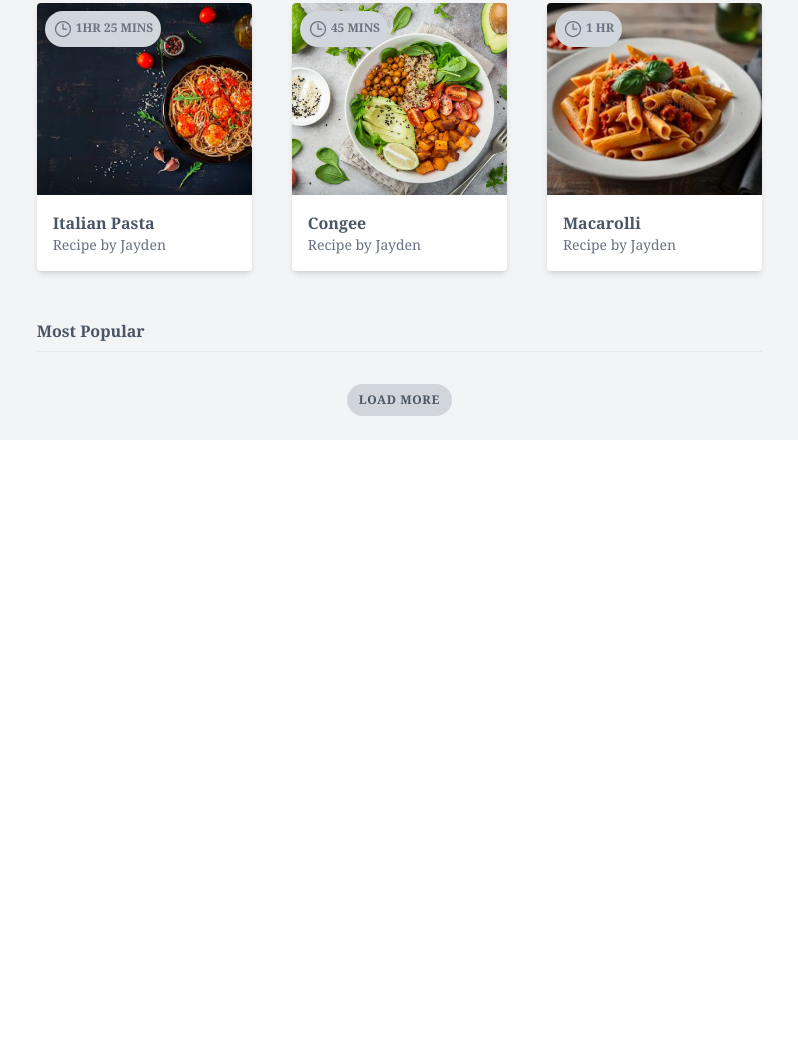
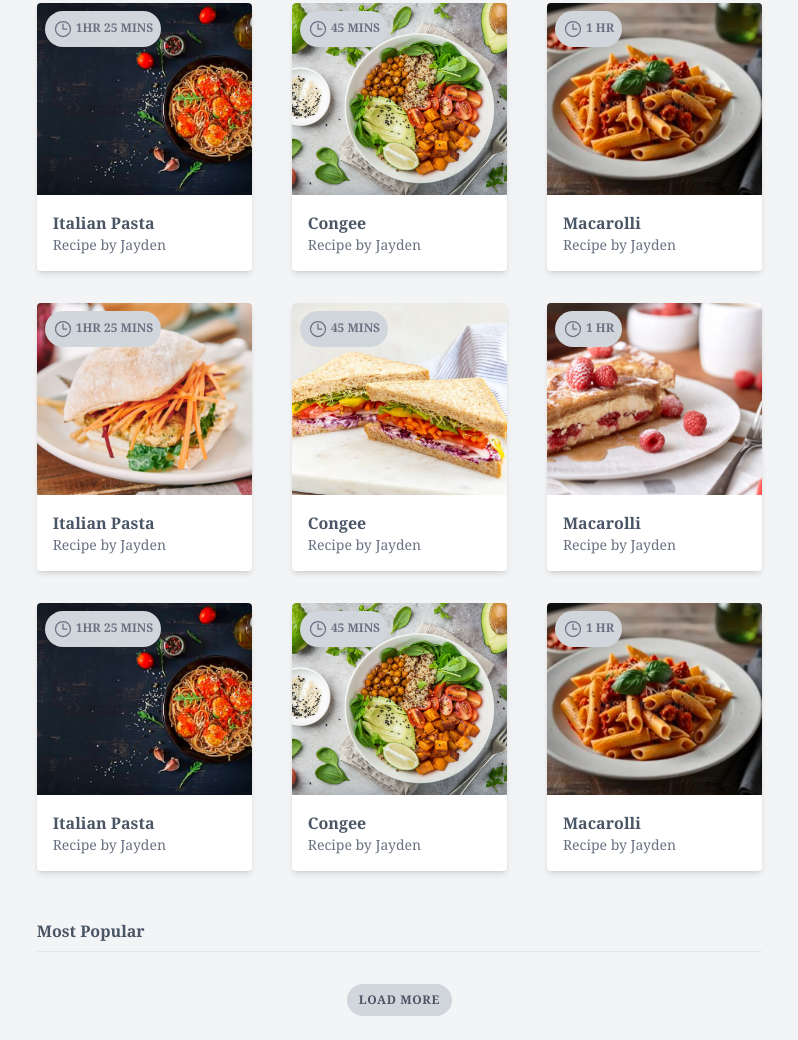
Before and after one commit to Jay-dotcom-svg/tailwindcss, a website built with Vite: page index.html in a window 1280 px wide. Shown: the part 262-1302 px from the top of the page, without its empty margins (454-1252 px from the left). Before the commit the page ends 800 px from the top, so only its background shows below. Built offline with nearby package versions, Linux system fonts and the light colour scheme.

Commit message:
Updated the project with additional image

```diff
--- a/index.html
+++ b/index.html
@@ -71,7 +71,7 @@
 
     <div class="mt-8 grid lg:grid-cols-3 gap-10">
       <!-- cards go here -->
-       <div class="card hover:shadow-lg">
+       <div class="card hover:shadow-red-400">
         <img src="/img/image.png" alt="Pasta" class="w-full h-32 sm:h-48 object-cover">
         <div class="m-4">
           <span class="font-bold">Italian Pasta</span>
@@ -85,7 +85,7 @@
           <span>1hr 25 mins</span>
         </div>
       </div>
-       <div class="card hover:shadow-lg">
+       <div class="card hover:shadow-red-400">
         <img src="/img/about1.png" alt="Congee" class="w-full h-32 sm:h-48 object-cover">
         <div class="m-4">
           <span class="font-bold">Congee</span>
@@ -98,7 +98,93 @@
           <span>45 mins</span>
         </div>
       </div>
-       <div class="card hover:shadow-lg">
+       <div class="card hover:shadow-red-400">
+        <img src="/img/macarol.png" alt="macarol" class="w-full h-32 sm:h-48 object-cover">
+        <div class="m-4">
+          <span class="font-bold">Macarolli</span>
+          <span class="block text-gray-500 text-sm">Recipe by Jayden</span>
+        </div>
+        <div class="badge">
+                    <svg xmlns="http://www.w3.org/2000/svg" fill="none" viewBox="0 0 24 24" stroke-width="1.5" stroke="currentColor" class="w-5 inline-block">
+  <path stroke-linecap="round" stroke-linejoin="round" d="M12 6v6h4.5m4.5 0a9 9 0 1 1-18 0 9 9 0 0 1 18 0Z" />
+</svg>
+          <span>1 hr</span>
+        </div>
+      </div>
+    </div>
+    <div class="mt-8 grid lg:grid-cols-3 gap-10">
+      <!-- cards go here -->
+       <div class="card hover:shadow-red-400">
+        <img src="/img/explore2.jpg" alt="Pasta" class="w-full h-32 sm:h-48 object-cover">
+        <div class="m-4">
+          <span class="font-bold">Italian Pasta</span>
+          <span class="block text-gray-500 text-sm">Recipe by Jayden</span>
+        </div>
+        <div class="badge">
+          <svg xmlns="http://www.w3.org/2000/svg" fill="none" viewBox="0 0 24 24" stroke-width="1.5" stroke="currentColor" class="w-5 inline-block">
+  <path stroke-linecap="round" stroke-linejoin="round" d="M12 6v6h4.5m4.5 0a9 9 0 1 1-18 0 9 9 0 0 1 18 0Z" />
+</svg>
+
+          <span>1hr 25 mins</span>
+        </div>
+      </div>
+       <div class="card hover:shadow-red-400">
+        <img src="/img/explore1.jpg" alt="Congee" class="w-full h-32 sm:h-48 object-cover">
+        <div class="m-4">
+          <span class="font-bold">Congee</span>
+          <span class="block text-gray-500 text-sm">Recipe by Jayden</span>
+        </div>
+        <div class="badge">
+                    <svg xmlns="http://www.w3.org/2000/svg" fill="none" viewBox="0 0 24 24" stroke-width="1.5" stroke="currentColor" class="w-5 inline-block">
+  <path stroke-linecap="round" stroke-linejoin="round" d="M12 6v6h4.5m4.5 0a9 9 0 1 1-18 0 9 9 0 0 1 18 0Z" />
+</svg>
+          <span>45 mins</span>
+        </div>
+      </div>
+       <div class="card hover:shadow-red-400">
+        <img src="/img/explore3.jpg" alt="macarol" class="w-full h-32 sm:h-48 object-cover">
+        <div class="m-4">
+          <span class="font-bold">Macarolli</span>
+          <span class="block text-gray-500 text-sm">Recipe by Jayden</span>
+        </div>
+        <div class="badge">
+                    <svg xmlns="http://www.w3.org/2000/svg" fill="none" viewBox="0 0 24 24" stroke-width="1.5" stroke="currentColor" class="w-5 inline-block">
+  <path stroke-linecap="round" stroke-linejoin="round" d="M12 6v6h4.5m4.5 0a9 9 0 1 1-18 0 9 9 0 0 1 18 0Z" />
+</svg>
+          <span>1 hr</span>
+        </div>
+      </div>
+    </div>
+    <div class="mt-8 grid lg:grid-cols-3 gap-10">
+      <!-- cards go here -->
+       <div class="card hover:shadow-red-400">
+        <img src="/img/image.png" alt="Pasta" class="w-full h-32 sm:h-48 object-cover">
+        <div class="m-4">
+          <span class="font-bold">Italian Pasta</span>
+          <span class="block text-gray-500 text-sm">Recipe by Jayden</span>
+        </div>
+        <div class="badge">
+          <svg xmlns="http://www.w3.org/2000/svg" fill="none" viewBox="0 0 24 24" stroke-width="1.5" stroke="currentColor" class="w-5 inline-block">
+  <path stroke-linecap="round" stroke-linejoin="round" d="M12 6v6h4.5m4.5 0a9 9 0 1 1-18 0 9 9 0 0 1 18 0Z" />
+</svg>
+
+          <span>1hr 25 mins</span>
+        </div>
+      </div>
+       <div class="card hover:shadow-red-400">
+        <img src="/img/about1.png" alt="Congee" class="w-full h-32 sm:h-48 object-cover">
+        <div class="m-4">
+          <span class="font-bold">Congee</span>
+          <span class="block text-gray-500 text-sm">Recipe by Jayden</span>
+        </div>
+        <div class="badge">
+                    <svg xmlns="http://www.w3.org/2000/svg" fill="none" viewBox="0 0 24 24" stroke-width="1.5" stroke="currentColor" class="w-5 inline-block">
+  <path stroke-linecap="round" stroke-linejoin="round" d="M12 6v6h4.5m4.5 0a9 9 0 1 1-18 0 9 9 0 0 1 18 0Z" />
+</svg>
+          <span>45 mins</span>
+        </div>
+      </div>
+       <div class="card hover:shadow-red-400">
         <img src="/img/macarol.png" alt="macarol" class="w-full h-32 sm:h-48 object-cover">
         <div class="m-4">
           <span class="font-bold">Macarolli</span>
```
Also changed, not shown: img/explore1.jpg (added), img/explore2.jpg (added), img/explore3.jpg (added).
